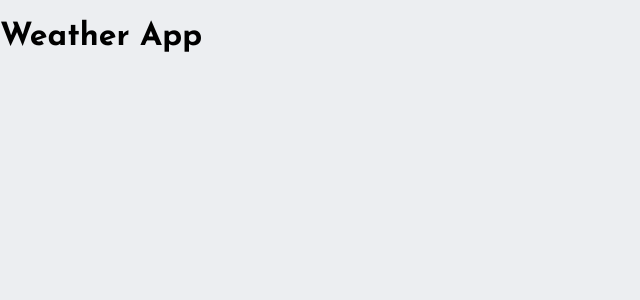
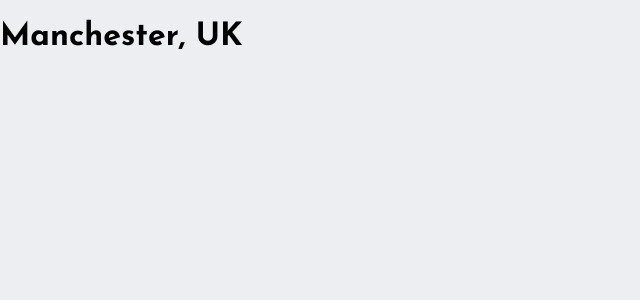
Before and after one commit to Chris-ONeill45/weather-app, a React (Create React App) app: page / in a window 1280 px wide. Shown: the top 300 px of the page, without its empty margins (0-640 px from the left). Built offline with nearby package versions, Linux system fonts and the light colour scheme.

Commit message:
Location Details completed

```diff
--- a/src/components/App.js
+++ b/src/components/App.js
@@ -1,9 +1,11 @@
 import React from "react";
+import LocationDetails from "./LocationDetails";
 
-function App() {
+function App({ location }) {
+  const { city, country } = location;
   return (
     <div className="App">
-      <h1>Weather App</h1>
+      <LocationDetails city={city} country={country} />
     </div>
   );
 }
--- /dev/null
+++ b/src/components/LocationDetails.js
@@ -0,0 +1,8 @@
+import React from "react";
+
+function LocationDetails(props) {
+  const { city, country } = props;
+  return <h1>{`${city}, ${country}`}</h1>;
+}
+
+export default LocationDetails;
--- /dev/null
+++ b/src/data/forecast.json
@@ -0,0 +1,78 @@
+{
+  "location": {
+    "city": "Manchester",
+    "country": "UK"
+  },
+  "forecasts": [
+    {
+      "date": 1525046400000,
+      "temperature": {
+        "max": 11,
+        "min": 4
+      },
+      "wind": {
+        "speed": 13,
+        "direction": "s"
+      },
+      "humidity": 30,
+      "description": "Clear",
+      "icon": "800"
+    },
+    {
+      "date": 1525132800000,
+      "temperature": {
+        "max": 13,
+        "min": 8
+      },
+      "wind": {
+        "speed": 60,
+        "direction": "ne"
+      },
+      "humidity": 80,
+      "description": "Stormy",
+      "icon": "211"
+    },
+    {
+      "date": 1525219200000,
+      "temperature": {
+        "max": 1,
+        "min": -2
+      },
+      "wind": {
+        "speed": 5,
+        "direction": "n"
+      },
+      "humidity": 50,
+      "description": "Heavy Snow",
+      "icon": "602"
+    },
+    {
+      "date": 1525305600000,
+      "temperature": {
+        "max": 20,
+        "min": 4
+      },
+      "wind": {
+        "speed": 150,
+        "direction": "e"
+      },
+      "humidity": 80,
+      "description": "Tornado",
+      "icon": "781"
+    },
+    {
+      "date": 1525392000000,
+      "temperature": {
+        "max": 25,
+        "min": 18
+      },
+      "wind": {
+        "speed": 8,
+        "direction": "nne"
+      },
+      "humidity": 50,
+      "description": "Hazy",
+      "icon": "721"
+    }
+  ]
+}
--- a/src/index.js
+++ b/src/index.js
@@ -2,10 +2,11 @@
 import ReactDOM from "react-dom/client";
 import "./styles/index.css";
 import App from "./components/App";
+import forecast from "./data/forecast.json";
 
 const root = ReactDOM.createRoot(document.getElementById("root"));
 root.render(
   <React.StrictMode>
-    <App />
+    <App location={forecast.location} />
   </React.StrictMode>
 );
```
